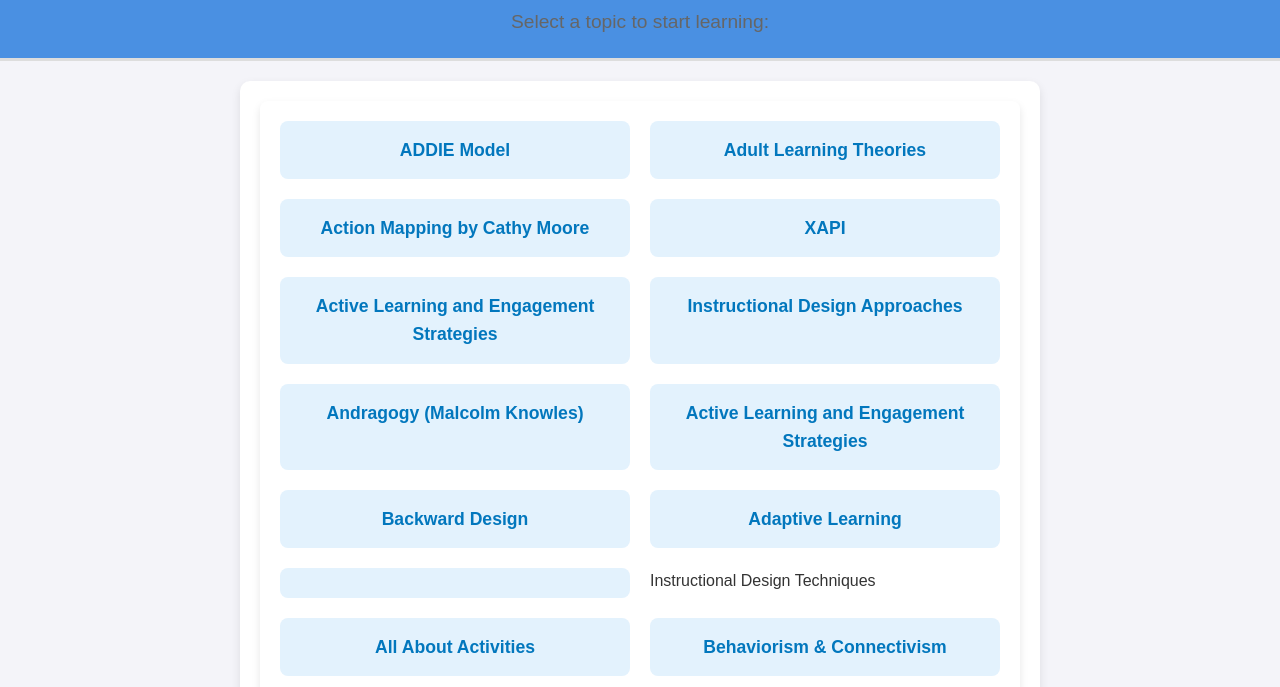
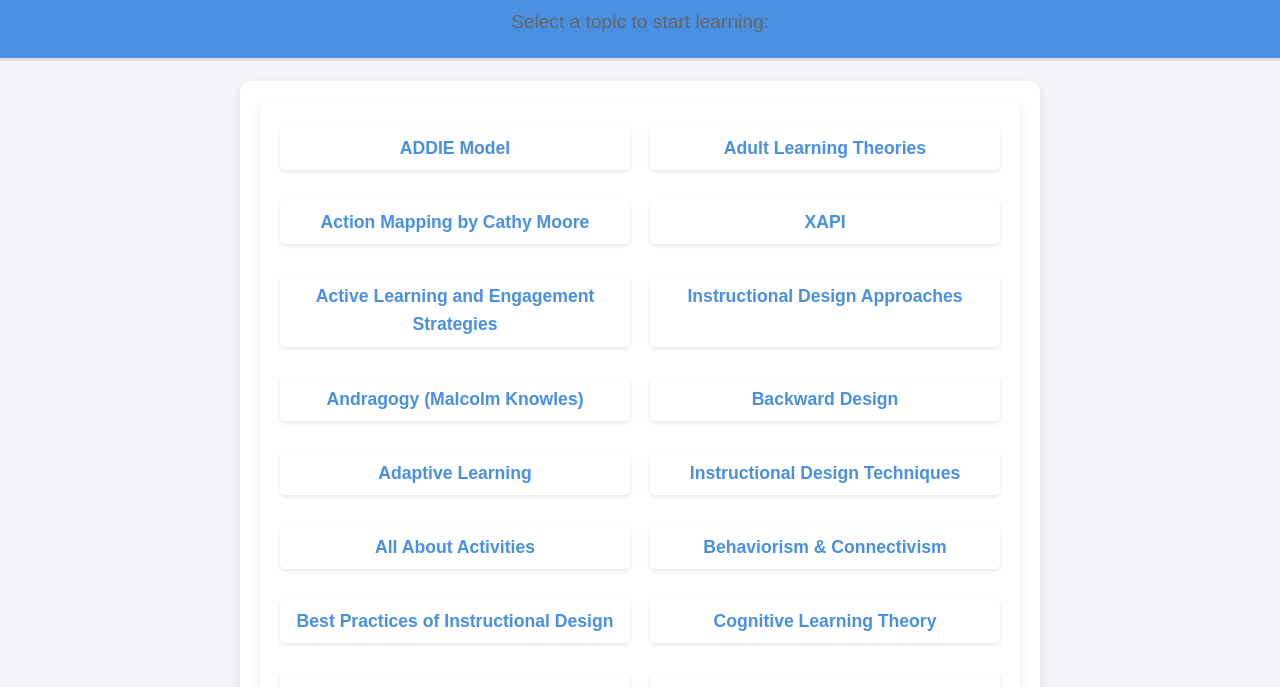
Before and after one commit to moayyadsaleh/ID-APP, a plain HTML site: page index.html in a window 1280 px wide. Shown: the part 79-766 px from the top of the page. Drawn offline with Linux system fonts and the light colour scheme.

Commit message:
fix links

```diff
--- a/index.html
+++ b/index.html
@@ -49,9 +49,6 @@
       #content-text strong {
         color: #4a90e2;
       }
-      #content-text br {
-        margin-bottom: 10px;
-      }
       button {
         background-color: #4a90e2;
         color: #fff;
@@ -70,9 +67,18 @@
         margin-top: 20px;
         color: #4a90e2;
       }
-      .sub-point {
-        margin-left: 20px;
-        list-style-type: disc;
+      .topics a {
+        display: block;
+        color: #4a90e2;
+        text-decoration: none;
+        padding: 8px;
+        margin: 5px 0;
+        background-color: #fff;
+        border-radius: 5px;
+        box-shadow: 0 2px 4px rgba(0, 0, 0, 0.1);
+      }
+      .topics a:hover {
+        background-color: #f0f0f5;
       }
     </style>
     <header>
@@ -84,36 +90,25 @@
         <!-- Alphabetized and structured list of topics -->
         <a href="ADDIE-model.html">ADDIE Model</a>
         <a href="adult-learning.html">Adult Learning Theories</a>
-        <a href="Action Mapping by Cathy Moore.html"
+        <a href="Action-Mapping-by-Cathy-Moore.html"
           >Action Mapping by Cathy Moore</a
         >
-
         <a href="xapi.html">XAPI</a>
-        <a
-          href="        Active Learning and Engagement Strategies.html
-        "
+        <a href="Active-Learning-and-Engagement-Strategies.html"
+          >Active Learning and Engagement Strategies</a
         >
-          Active Learning and Engagement Strategies
-        </a>
-        <a href="Instructional Design Approaches.html"
-          >Instructional Design Approaches
-        </a>
+        <a href="Instructional-Design-Approaches.html"
+          >Instructional Design Approaches</a
+        >
         <a href="andragogy.html">Andragogy (Malcolm Knowles)</a>
-        <a
-          href="        Active Learning and Engagement Strategies.html
-        "
+        <a href="Backward-Design.html">Backward Design</a>
+        <a href="Adaptive-Learning.html">Adaptive Learning</a>
+        <a href="Instructional-Design-Techniques.html"
+          >Instructional Design Techniques</a
         >
-          Active Learning and Engagement Strategies
-        </a>
-
-        <a href="Backward Design.html">Backward Design</a>
-
-        <a href="Adaptive Learning.html">Adaptive Learning </a>
-        <a href="   Instructional Design Techniques.html"> </a>
-        Instructional Design Techniques
-        <a href="All About Activities.html">All About Activities</a>
-        <a href="behavriorism-connectivisim.html">Behaviorism & Connectivism</a>
-        <a href="Best Practices of Instructional Design.html"
+        <a href="All-About-Activities.html">All About Activities</a>
+        <a href="behaviorism-connectivism.html">Behaviorism & Connectivism</a>
+        <a href="Best-Practices-of-Instructional-Design.html"
           >Best Practices of Instructional Design</a
         >
         <a href="cognitive-learning-theory.html">Cognitive Learning Theory</a>
@@ -124,11 +119,11 @@
           >Effective Learning Objectives (SMART)</a
         >
         <a href="experiential-learning.html">Experiential Learning (Kolb)</a>
-        <a href="five-priniciples-of-instructional-design.html"
+        <a href="five-principles-of-instructional-design.html"
           >Five Principles of Instructional Design</a
         >
         <a href="kirkpatrick-model.html">Kirkpatrick Model</a>
-        <a href="Mayer’s Principles of Multimedia Learning.html"
+        <a href="Mayers-Principles-of-Multimedia-Learning.html"
           >Mayer’s Principles of Multimedia Learning</a
         >
         <a href="SAM.html">SAM (Successive Approximation Model)</a>
```
